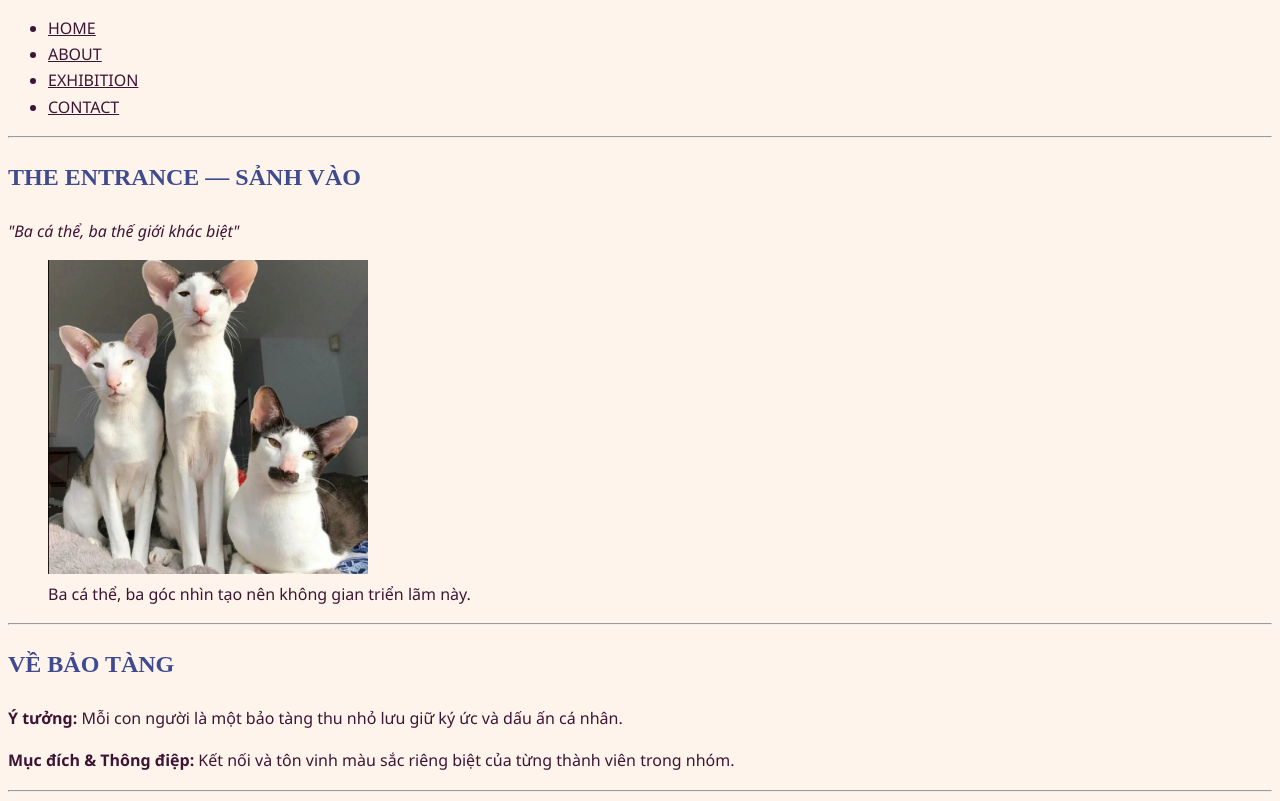
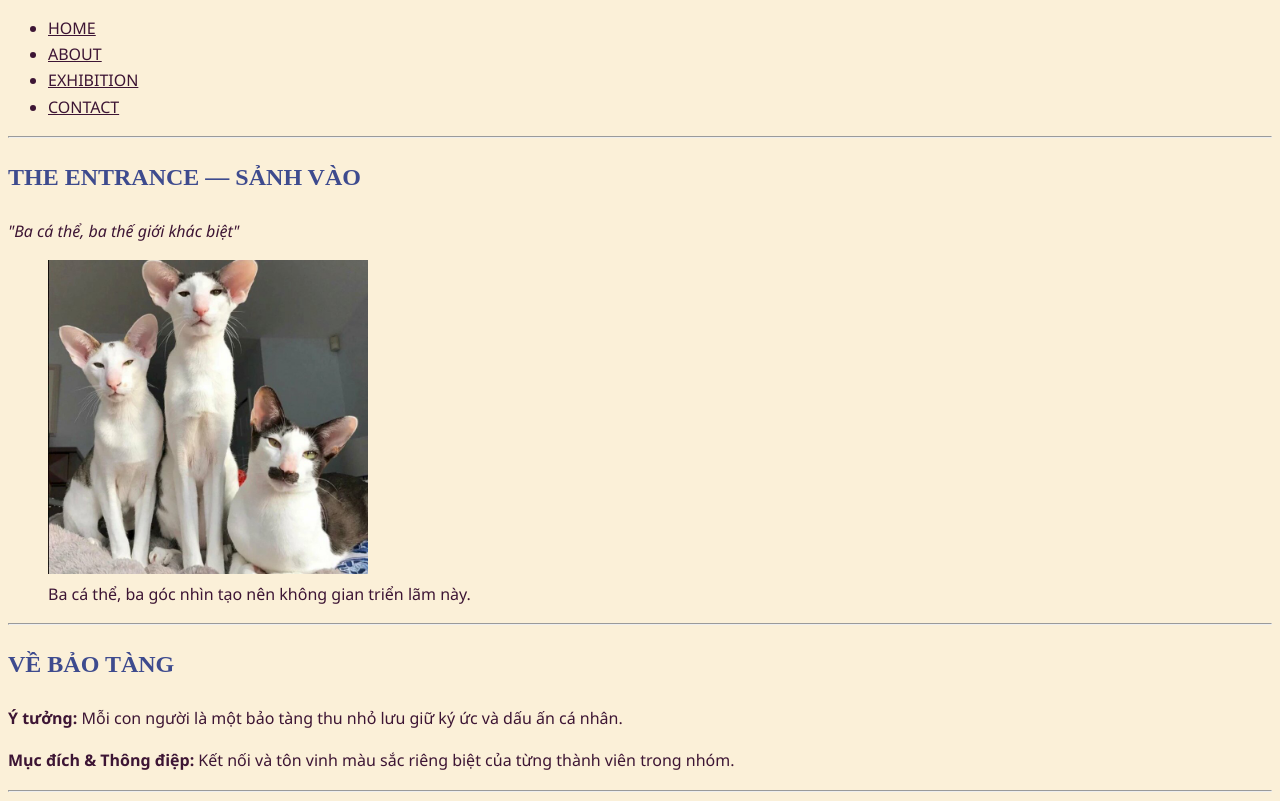
Before and after one commit to xoxialliarchive-ai/The-little-museum, a plain HTML site: page index.html in a window 1280 px wide. Shown: the part 81-882 px from the top of the page. Drawn offline with Linux system fonts and the light colour scheme.

Commit message:
Update index.html

```diff
--- a/index.html
+++ b/index.html
@@ -6,7 +6,7 @@
     <title>THE LITTLE MUSEUM | Sảnh Vào &amp; Triển Lãm</title>
     <style>
         body {
-            background-color: #FFF4EB;
+            background-color: #FBF0D8;
             color: #3D1534;
             font-family: 'Segoe UI', Tahoma, Geneva, Verdana, sans-serif;
             line-height: 1.65;
```
